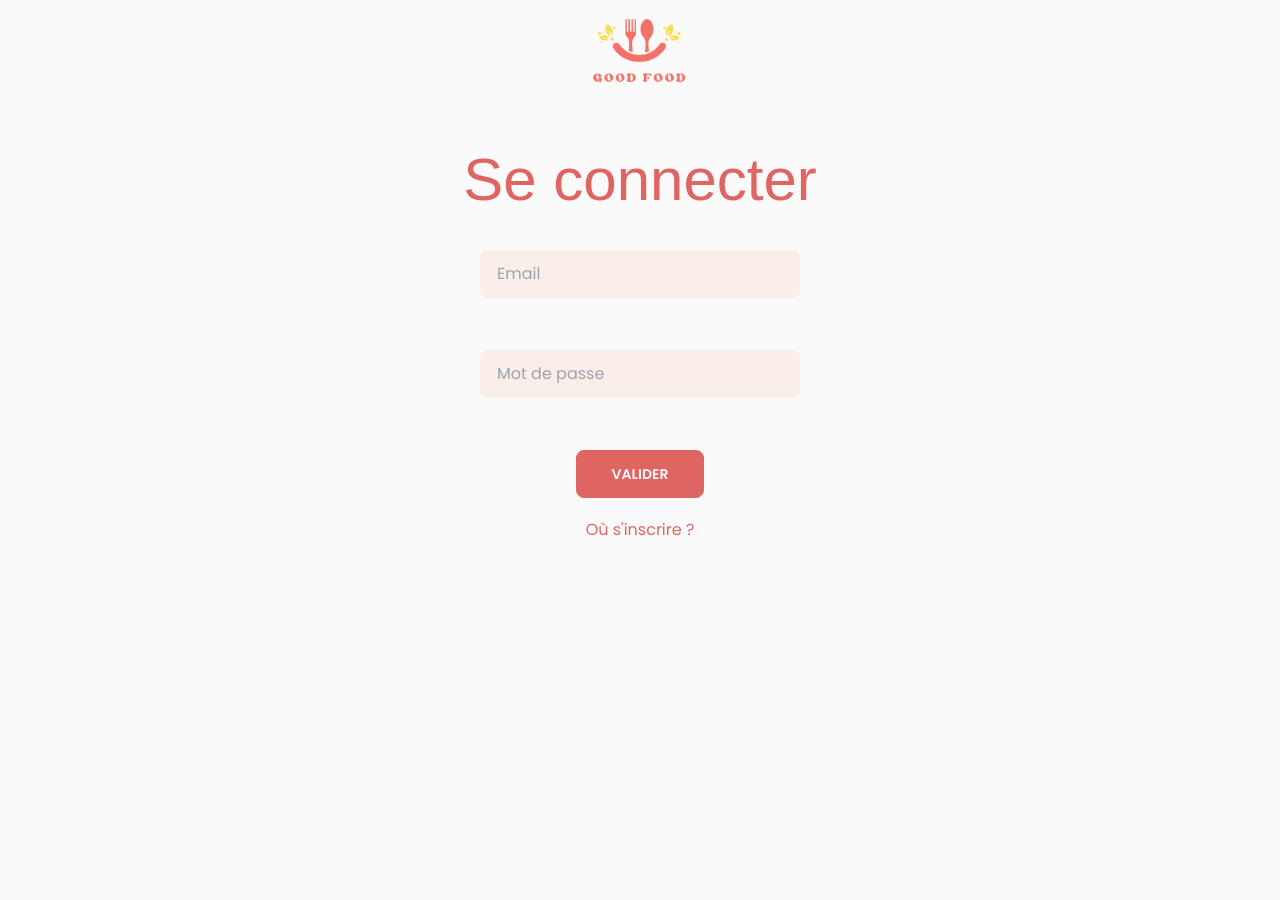
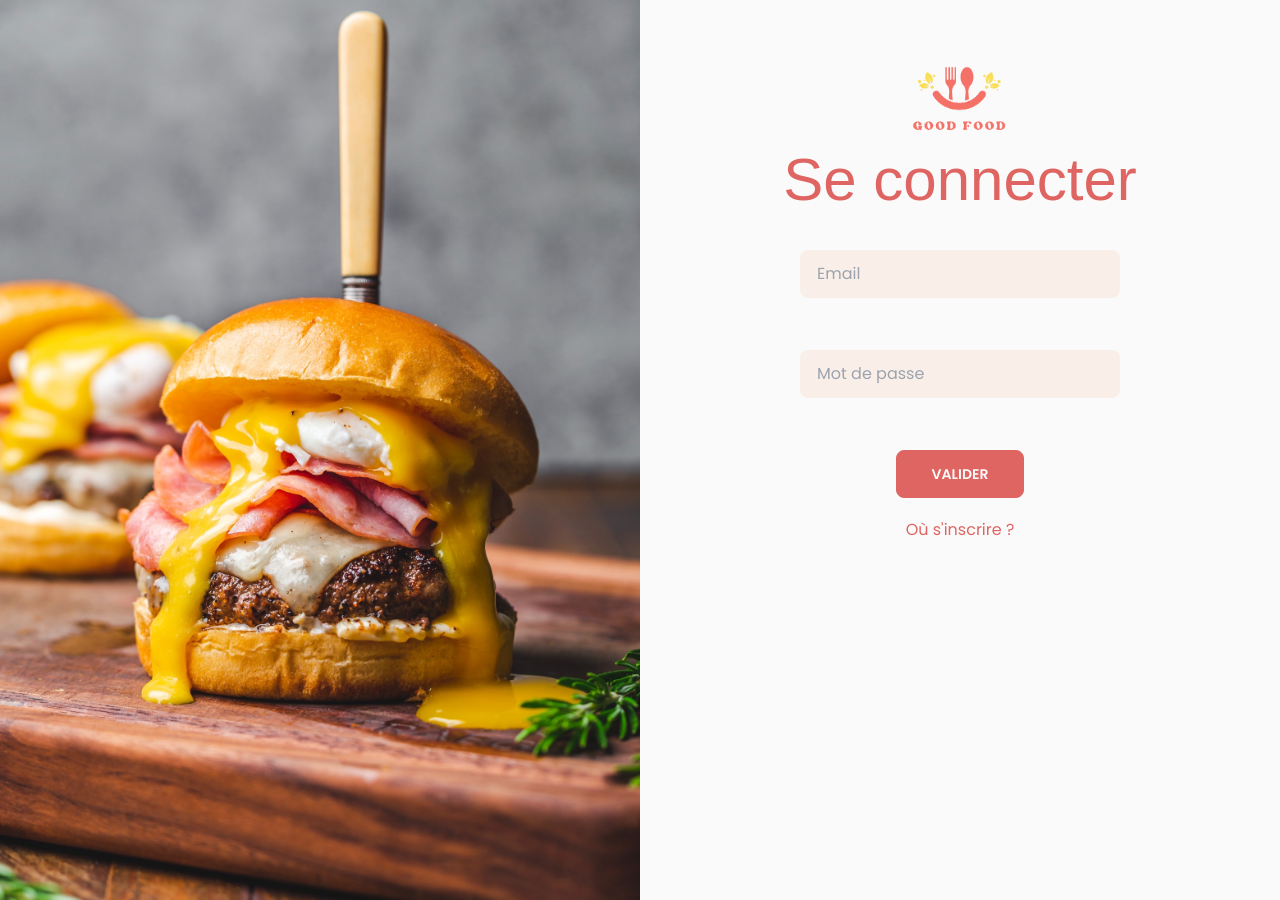
Before and after one commit to Sonicfury/good-food-front, a SvelteKit app: page /login in a window 1280 px wide. Before the commit the page ends 800 px from the top, so only its background shows below. Built offline with nearby package versions, Linux system fonts and the light colour scheme; a web font is replaced by a local one.

Commit message:
feat(22-menu-backoffice): adapt login page for desktop and change redirection between user  role

```diff
--- a/src/routes/+layout.svelte
+++ b/src/routes/+layout.svelte
@@ -2,7 +2,4 @@
   import '../app.css'
 </script>
 
-<div class="flex justify-center">
-  <img class="m-4 object-contain  w-24" alt="good-food-logo" src="/images/Good-Food-logo.png" />
-</div>
 <slot />
--- a/src/routes/login/+page.svelte
+++ b/src/routes/login/+page.svelte
@@ -62,6 +62,9 @@
 
     if (userResponse.data) {
       session.update((session) => userResponse.data)
+      if (userResponse.data.user.roles[0].name !== 'customer') {
+        await goto('/admin/dasboard')
+      }
       await goto('/')
 
       return
@@ -73,7 +76,12 @@
   }
 </script>
 
-<div class="flex items-center flex-col mt-12">
+<div class="flex flex-row ">
+  <div class="right-picture"></div>
+  <div class="left-content flex items-center flex-col mt-12 w-1/2	">
+    <div class="flex justify-center">
+      <img class="m-4 object-contain  w-24" alt="good-food-logo" src="/images/Good-Food-logo.png" />
+    </div>
     <h1 class="text-6xl text-primary">Se connecter</h1>
     <form on:submit|preventDefault="{handleSubmit}" class="flex items-center flex-col">
       <input
@@ -121,3 +129,21 @@
       <a href="/register" class="text-primary mt-5 cursor-pointer">Où s'inscrire ?</a>
     </form>
   </div>
+</div>
+
+<style>
+  .right-picture {
+    background-image: url('../../lib/assets/img/login-picture.jpg');
+    width: 50%;
+    background-size: cover;
+    height: 900px;
+  }
+  @media (max-width: 1200px) {
+    .right-picture {
+      display: none;
+    }
+    .left-content {
+      width: 100%;
+    }
+  }
+</style>
--- a/src/routes/register/+page.svelte
+++ b/src/routes/register/+page.svelte
@@ -73,6 +73,9 @@
   }
 </script>
 
+<div class="flex justify-center">
+  <img class="m-4 object-contain  w-24" alt="good-food-logo" src="/images/Good-Food-logo.png" />
+</div>
 <div class="flex items-center flex-col mt-12">
   <h1 class="text-6xl text-primary">S'inscrire</h1>
   <form on:submit|preventDefault="{handleSubmit}" class="flex items-center flex-col">
```
Also changed, not shown: src/lib/assets/img/login-picture.jpg (added). Lines whose indentation alone changed are shown as unchanged.
